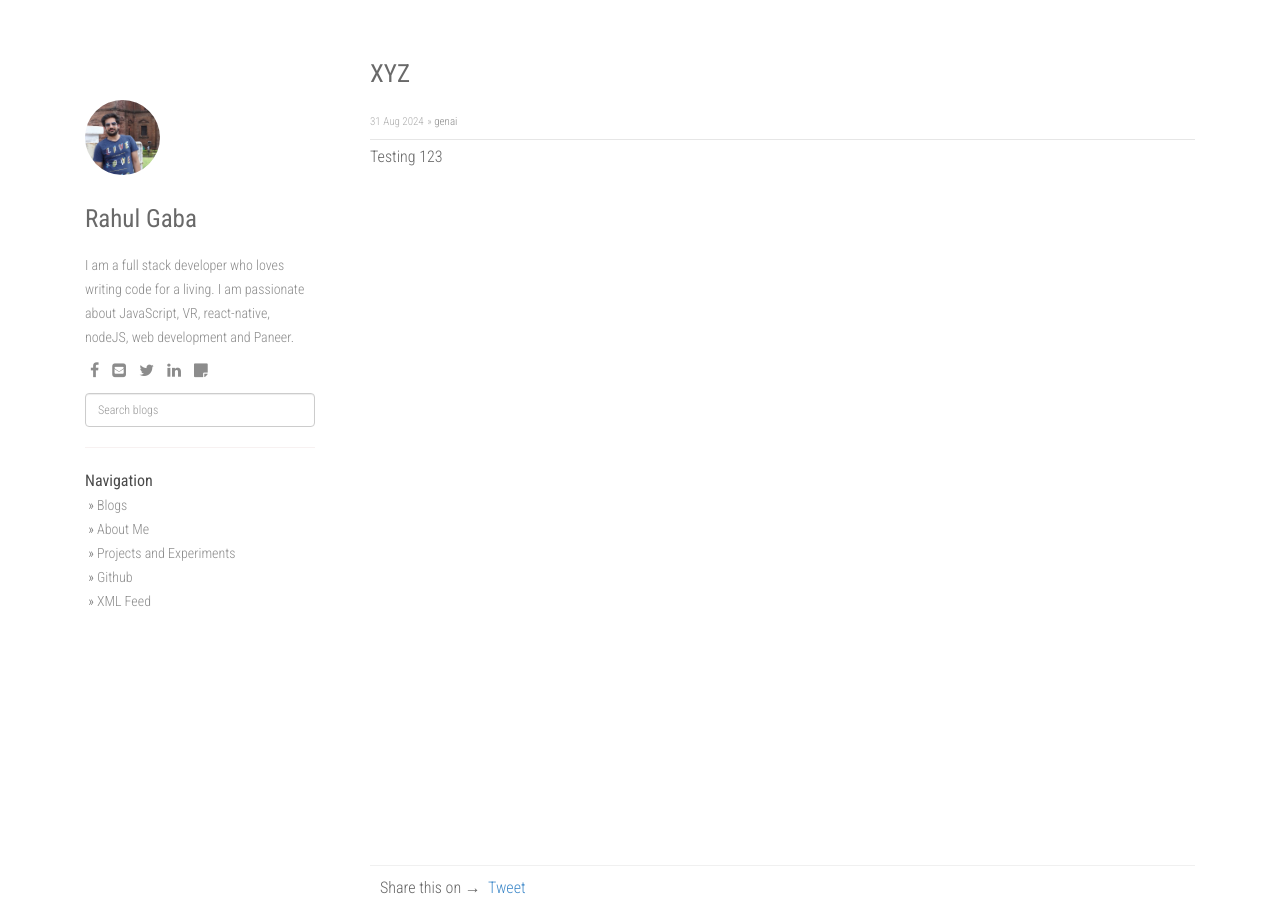
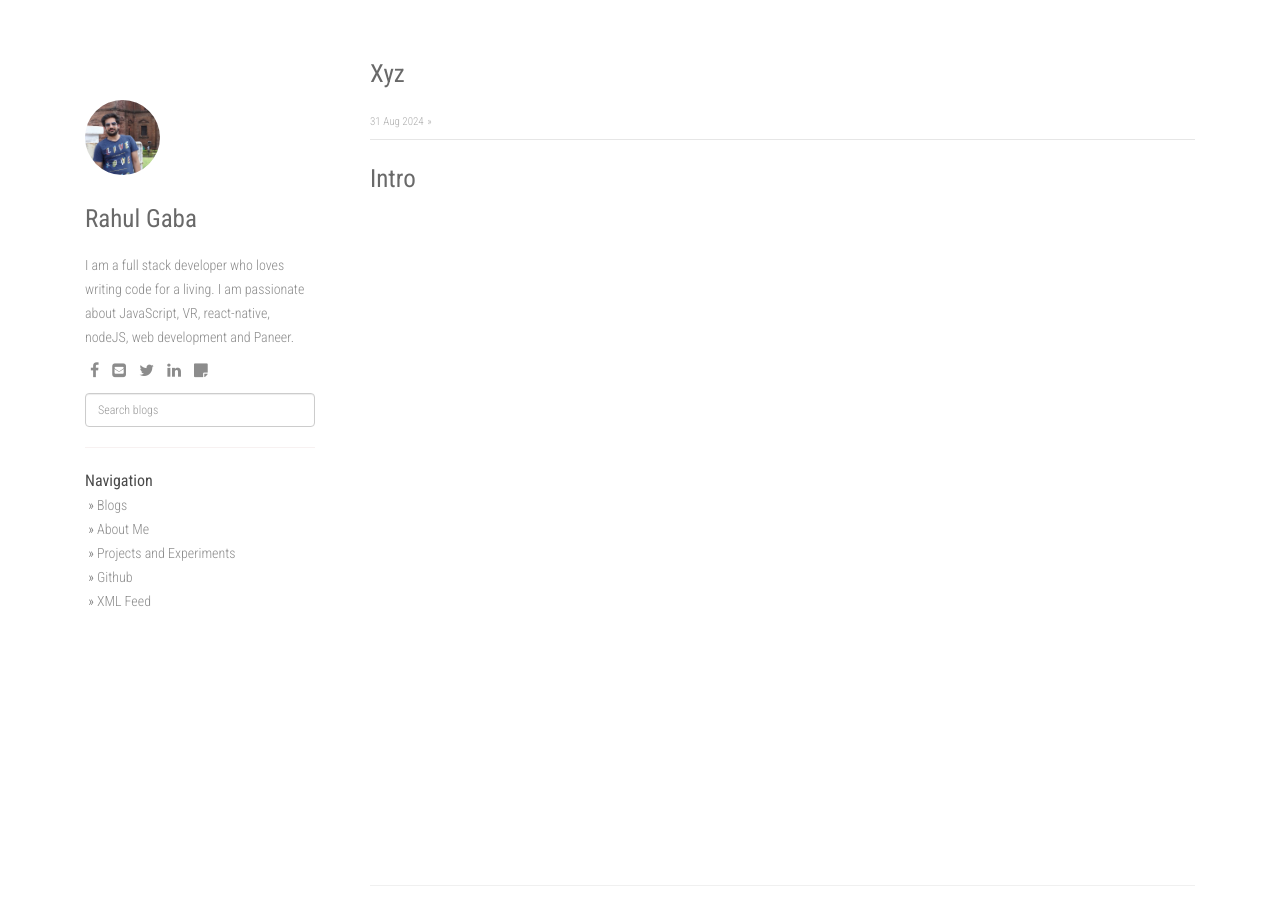
Before and after one commit to rgabs/rgabs.github.io, a Jekyll site: the page built from _posts/2024-08-31-xyz.md, in a window 1280 px wide and 900 px high. Built offline with Jekyll 4.4.1, drawn with Linux system fonts in a browser that asks for light colours; nearby versions of some CDN libraries; our own code applies the rules of GitHub Pages for plain Markdown files; comment, search, counter and statistics services are not loaded.

Commit message:
Temporarily remove the new blog

```diff
--- a/_config.yml
+++ b/_config.yml
@@ -1,5 +1,5 @@
 title: Rahul Gaba
-description: Crazy, Stupid, Engineer | Frontend engineering @ Google
+description: Crazy, Stupid, Engineer | Engineering @ Google
 author: Rahul Gaba
 github: https://github.com/rgabs
 about: I am a full stack developer who loves writing code for a living. I am passionate about JavaScript, VR, react-native, nodeJS, web development and Paneer.
--- a/_posts/2024-08-31-xyz.md
+++ b/_posts/2024-08-31-xyz.md
@@ -1,9 +1,9 @@
----
+<!-- ---
 layout: post
-title: XYZ
-intro: "ABC"
+title: Prompt chaining FTW?
+intro: "This post w"
 date: '2024-08-31T00:05:00.000-07:00'
 categories: genai
----
+--- -->
 
-Testing 123
+# Intro
```
